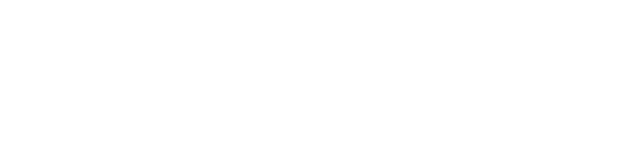
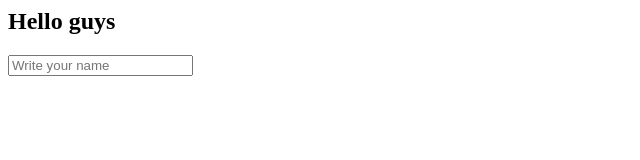
Before and after one commit to Ghostx-x/GitTest, a plain HTML site: page index.html in a window 1280 px wide. Shown: the whole page, without its empty margins (0-640 px from the left). Drawn offline with Linux system fonts and the light colour scheme.

Commit message:
changes in testing branch

```diff
--- a/index.html
+++ b/index.html
@@ -6,6 +6,7 @@
     <style ></style>
 </head>
 <body>
-
+    <h2>Hello guys</h2>
+    <input type="text" placeholder="Write your name" id="inputName">
 </body>
 </html>
```
